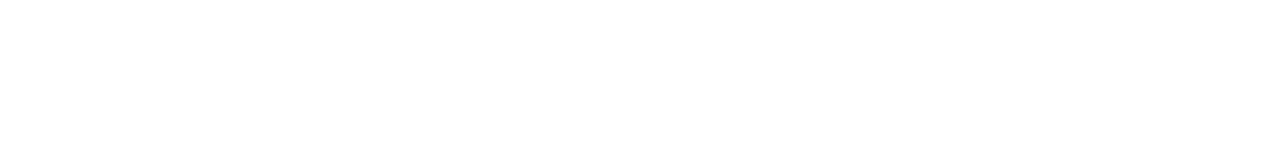
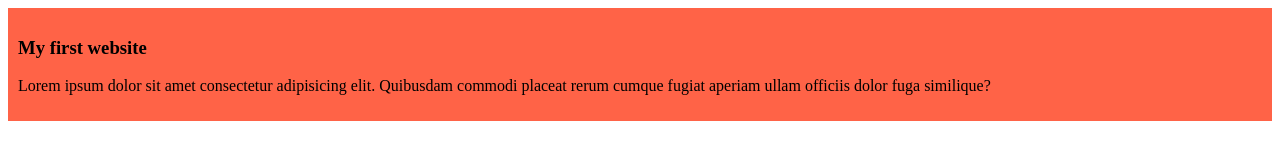
Before and after one commit to developernaeem10/my-simple-website, a plain HTML site: page index.html in a window 1280 px wide. Drawn offline with Linux system fonts and the light colour scheme.

Commit message:
added the first blog

```diff
--- a/index.html
+++ b/index.html
@@ -4,8 +4,12 @@
     <meta charset="UTF-8">
     <meta name="viewport" content="width=device-width, initial-scale=1.0">
     <title>My Simple Website</title>
+    <link rel="stylesheet" href="styles/blog.css">
 </head>
 <body>
-
+    <div>
+        <h3>My first website</h3>
+        <p>Lorem ipsum dolor sit amet consectetur adipisicing elit. Quibusdam commodi placeat rerum cumque fugiat aperiam ullam officiis dolor fuga similique?</p>
+    </div>
 </body>
 </html>
--- /dev/null
+++ b/styles/blog.css
@@ -0,0 +1,4 @@
+div{
+    background-color: tomato;
+    padding: 10px;
+}
```
